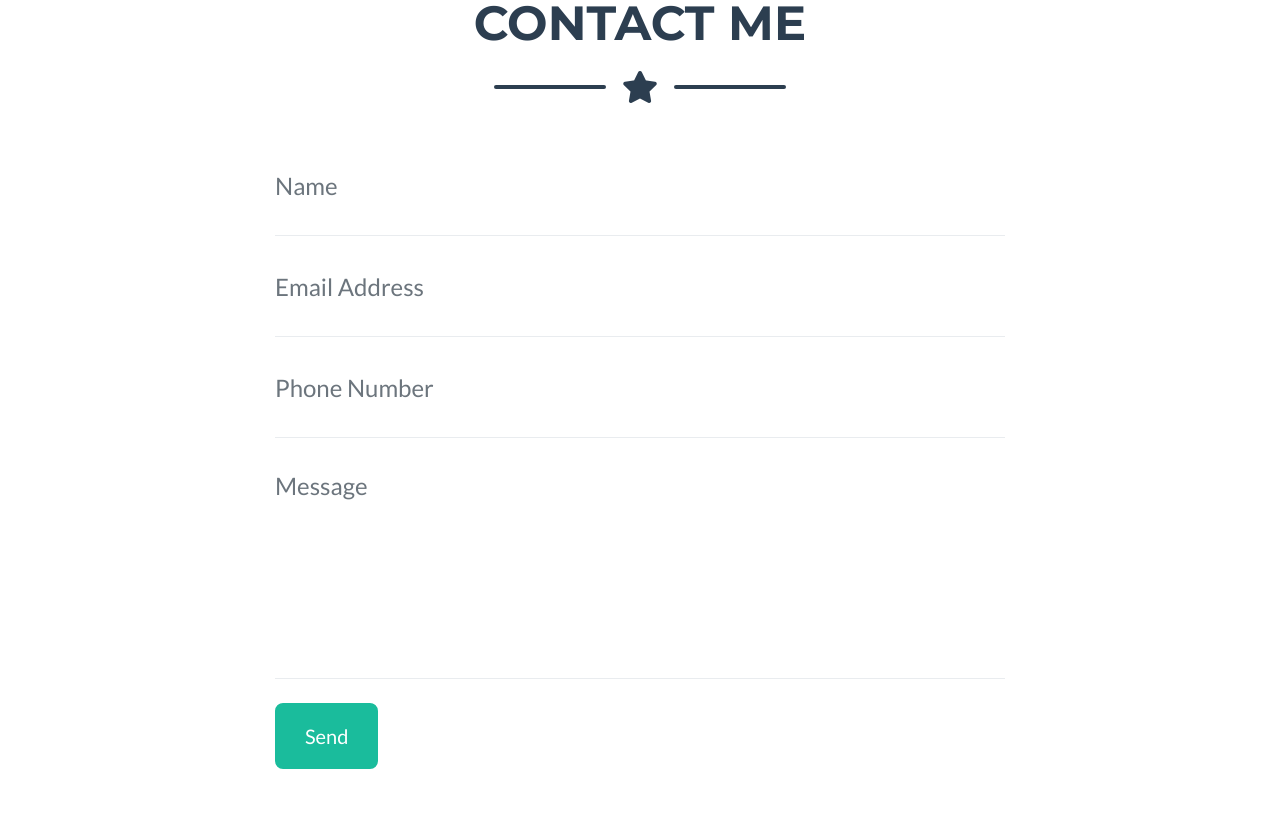
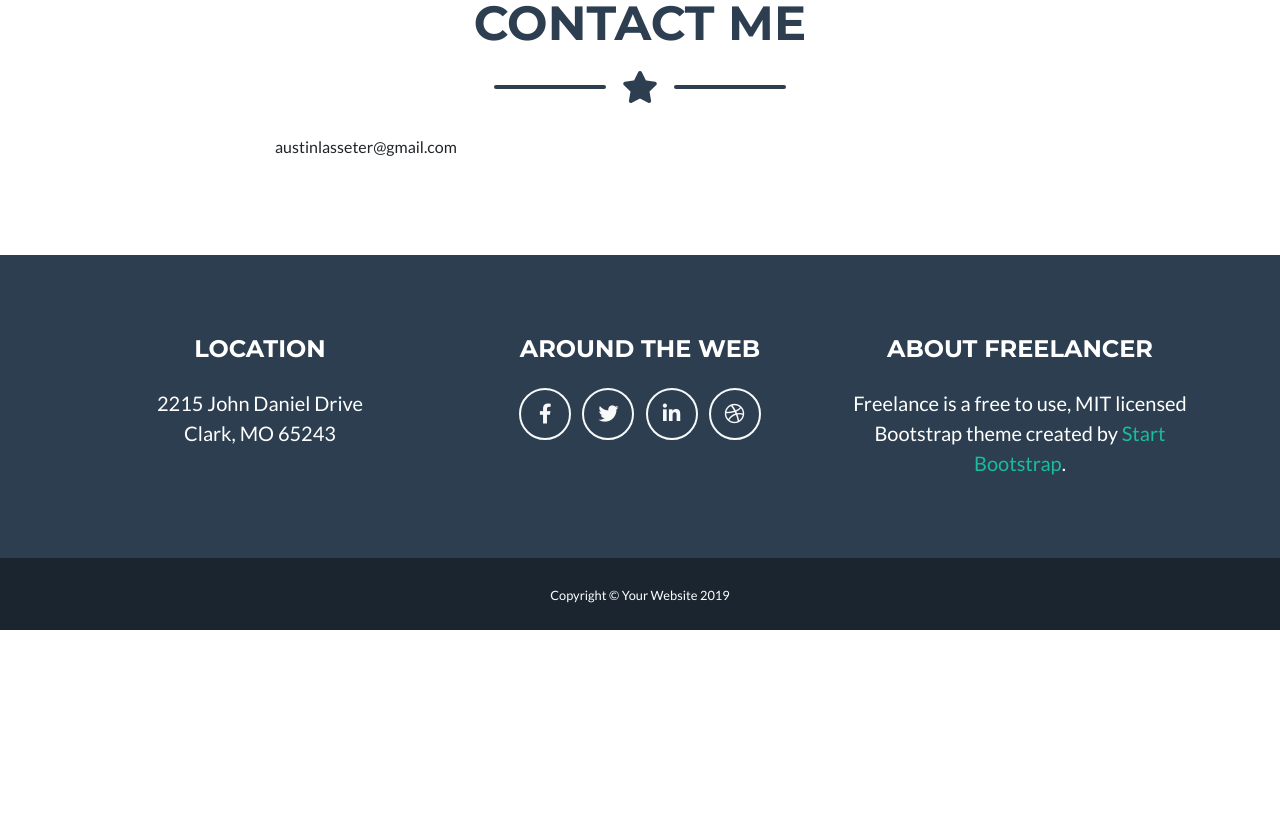
Before and after one commit to austinlasseter/sarah-lasseter, a website with bundled scripts: page index.html in a window 1280 px wide. Shown: the part 2345-3160 px from the top of the page. After the commit the page ends 2975 px from the top, so only its background shows below. Built offline with nearby package versions, Linux system fonts and the light colour scheme.

Commit message:
update email

```diff
--- a/index.html
+++ b/index.html
@@ -225,43 +225,8 @@
       <div class="row">
         <div class="col-lg-8 mx-auto">
           <!-- To configure the contact form email address, go to mail/contact_me.php and update the email address in the PHP file on line 19. -->
-          <form name="sentMessage" id="contactForm" novalidate="novalidate">
-            <div class="control-group">
-              <div class="form-group floating-label-form-group controls mb-0 pb-2">
-                <label>Name</label>
-                <input class="form-control" id="name" type="text" placeholder="Name" required="required" data-validation-required-message="Please enter your name.">
-                <p class="help-block text-danger"></p>
-              </div>
-            </div>
-            <div class="control-group">
-              <div class="form-group floating-label-form-group controls mb-0 pb-2">
-                <label>Email Address</label>
-                <input class="form-control" id="email" type="email" placeholder="Email Address" required="required" data-validation-required-message="Please enter your email address.">
-                <p class="help-block text-danger"></p>
-              </div>
-            </div>
-            <div class="control-group">
-              <div class="form-group floating-label-form-group controls mb-0 pb-2">
-                <label>Phone Number</label>
-                <input class="form-control" id="phone" type="tel" placeholder="Phone Number" required="required" data-validation-required-message="Please enter your phone number.">
-                <p class="help-block text-danger"></p>
-              </div>
-            </div>
-            <div class="control-group">
-              <div class="form-group floating-label-form-group controls mb-0 pb-2">
-                <label>Message</label>
-                <textarea class="form-control" id="message" rows="5" placeholder="Message" required="required" data-validation-required-message="Please enter a message."></textarea>
-                <p class="help-block text-danger"></p>
-              </div>
-            </div>
-            <br>
-            <div id="success"></div>
-            <div class="form-group">
-              <button type="submit" class="btn btn-primary btn-xl" id="sendMessageButton">Send</button>
-            </div>
-          </form>
-        </div>
-      </div>
+          <p class="masthead-subheading font-weight-light mb-0">austinlasseter@gmail.com</p>
+
 
     </div>
   </section>
```
